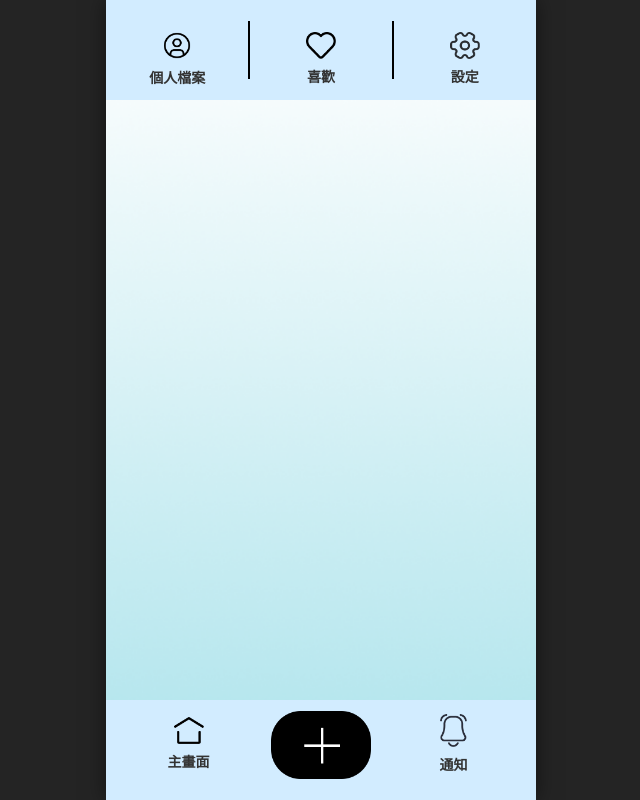
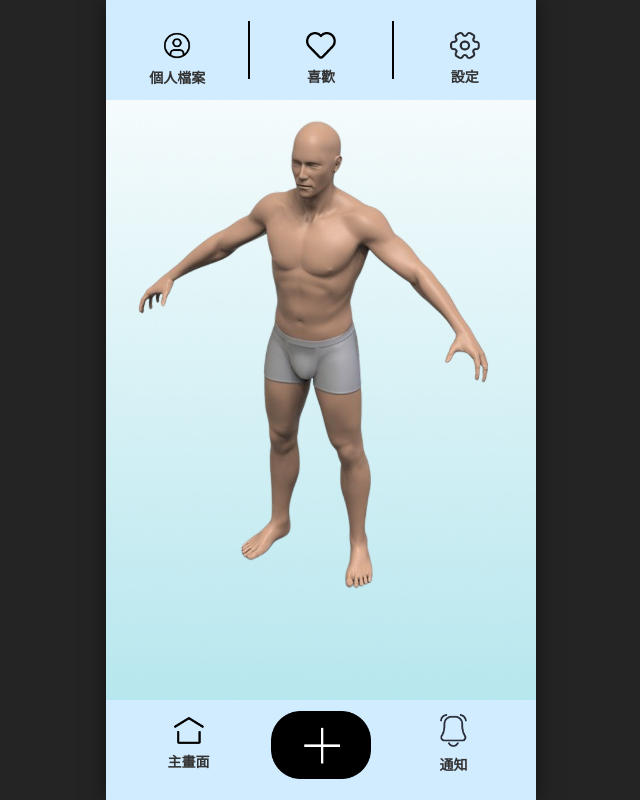
Before and after one commit to HsuZiWei319/project_front, a React (Vite) app: page /home in a window 1280 px wide. Shown: the whole page, without its empty margins (319-959 px from the left). Built offline with nearby package versions, Linux system fonts and the light colour scheme.

Commit message:
新增model框架到主頁

```diff
--- a/src/App.css
+++ b/src/App.css
@@ -25,24 +25,6 @@
   background-repeat: no-repeat;
   box-shadow: 0 0 20px rgba(0,0,0,0.5); /* 加一點陰影讓它從背景浮出來 */
   overflow: hidden; /* 防止內容爆出去 */
-}
-
-/* 確保你的圖片不會被切掉或變形 */
-.avatar-img {
-  width: 100%; /* 使用全寬 */
-  height: 100%; /* 使用全高 */
-  object-fit: contain; /* 保持圖片比例 */
-  display: block; /* 消除圖片底部空隙 */
-}
-
-.main-content {
-  flex: 1;
-  display: flex;
-  flex-direction: column; /* 讓圖片跟文字垂直排列 */
-  justify-content: center;
-  align-items: center;
-  position: relative;
-  width: 100%; /* 確保內容區塊寬度足夠 */
 }
 
 /* 狀態覆蓋層 */
@@ -95,18 +77,6 @@
 }
 /* ---------------------------------------------------------- */
 
-/* 圖片容器：設定為相對定位，當作對齊的基準點 */
-.avatar-wrapper {
-  position: relative; /* 關鍵！讓裡面的 absolute 是根據這裡定位 */
-  width: 100%; /* 使用全寬 */
-  max-width: 400px; /* 最大寬度 */
-  margin: 0 auto; /* 水平置中 */
-  aspect-ratio: 3 / 4; /* 保持 3:4 的寬高比（適合人偶尺寸） */
-  display: flex;
-  justify-content: center;
-  align-items: center;
-}
-
 /* 上層衣服：設定絕對定位，蓋在人偶上 */
 .overlay-img {
   position: absolute; /* 讓它浮起來 */
--- a/src/pages/MainPage/MainPage.css
+++ b/src/pages/MainPage/MainPage.css
@@ -198,3 +198,34 @@
   font-size: 40px;
   margin-top: -5px; /* 微調加號位置 */
 }
+
+
+.main-content {
+  flex: 1;
+  display: flex;
+  flex-direction: column; /* 讓圖片跟文字垂直排列 */
+  justify-content: center;
+  align-items: center;
+  position: relative;
+  width: 100%; /* 確保內容區塊寬度足夠 */
+}
+
+/* 圖片容器：設定為相對定位，當作對齊的基準點 */
+.avatar-wrapper {
+  position: relative;
+  top: -50px; /* 往上移動一點，讓它更靠近導覽列 */
+  z-index: 100; /* 確保它在導覽列上面 */
+  width: 100%; /* 確保容器寬度足夠 */
+  aspect-ratio: 3 / 4; /* 保持 3:4 的寬高比（適合人偶尺寸） */
+  display: flex;
+  justify-content: center;
+  align-items: center;
+}
+
+/* 確保你的圖片不會被切掉或變形 */
+.model-img {
+  width: 100%; /* 使用全寬 */
+  height: 100%; /* 使用全高 */
+  object-fit: contain; /* 保持圖片比例 */
+  display: block; /* 消除圖片底部空隙 */
+}
--- a/src/pages/MainPage/MainPage.jsx
+++ b/src/pages/MainPage/MainPage.jsx
@@ -124,7 +124,7 @@ const MainPage = () => {
         <div className="avatar-wrapper">
 
           {/* 1. 底層：原本的 3D 人偶 (永遠顯示) */}
-          {/*<img src="" alt="" className="avatar-img" />*/}
+          <img src={Images.model} alt="model" className="model-img" />
 
           {/* 2. 上層：去背後的衣服 (如果有拿到 resultImage 才顯示) */}
           {resultImage && (
```
